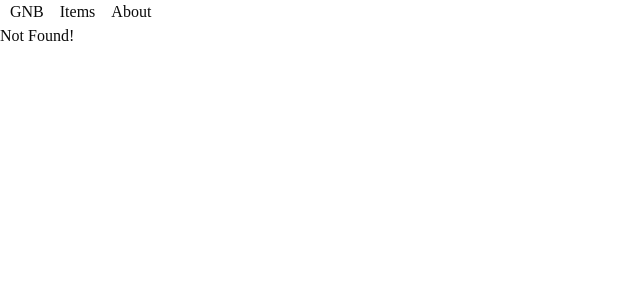
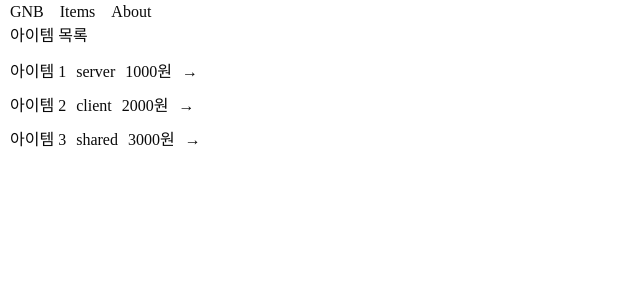
Before and after one commit to angrymusic/nextjs-onboarding, a Next.js app: page /items in a window 1280 px wide. Before the commit this address had no page. Shown: the top 300 px of the page, without its empty margins (0-640 px from the left). Built offline with nearby package versions, Linux system fonts and the light colour scheme.

Commit message:
feat: items 목록 페이지 구현

```diff
--- /dev/null
+++ b/src/app/items/page.tsx
@@ -0,0 +1,34 @@
+import { ITEMS } from "@/constants/items";
+import Link from "next/link";
+
+export default function ItemsPage() {
+  return (
+    <div
+      style={{
+        marginLeft: "10px",
+      }}
+    >
+      <h1 style={{ paddingBottom: "12px" }}>아이템 목록</h1>
+      <ul
+        style={{
+          display: "flex",
+          flexDirection: "column",
+          gap: "10px",
+        }}
+      >
+        {ITEMS.map((item) => {
+          return (
+            <Link href={`/items/${item.id}`}>
+              <li key={item.id} style={{ display: "flex", gap: "10px" }}>
+                <span>{item.name}</span>
+                <span>{item.category}</span>
+                <span>{item.price}원</span>
+                <span> → </span>
+              </li>
+            </Link>
+          );
+        })}
+      </ul>
+    </div>
+  );
+}
```
